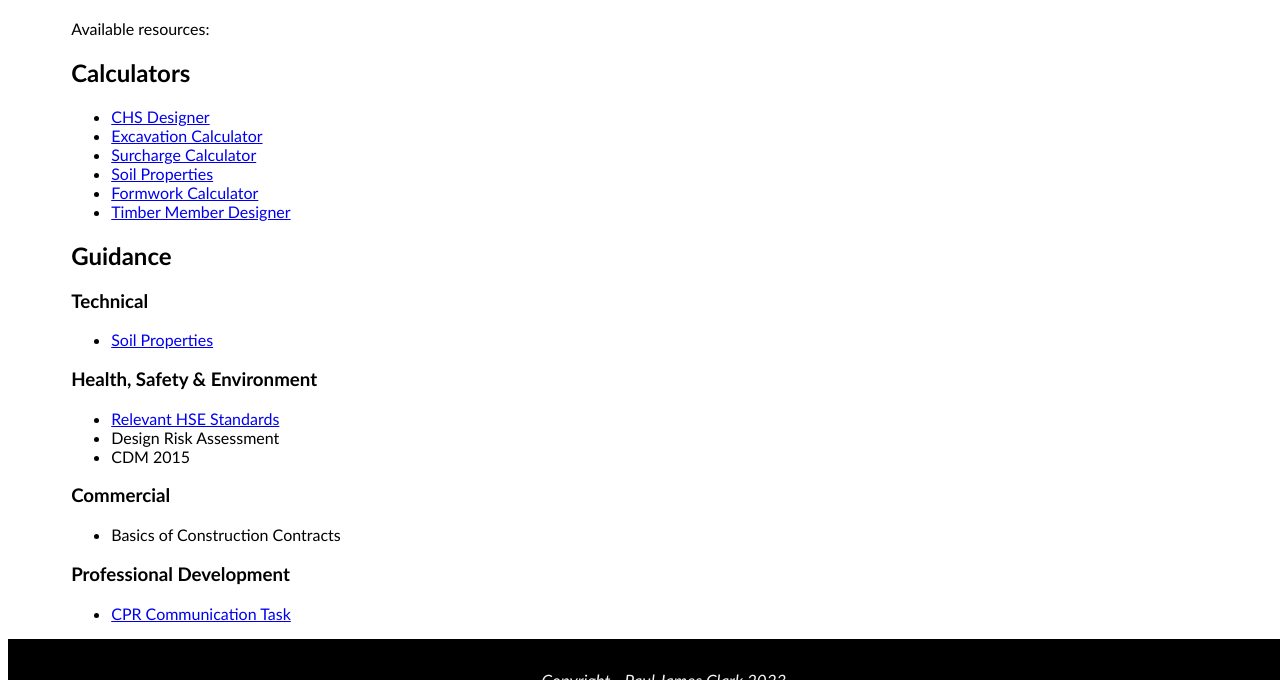
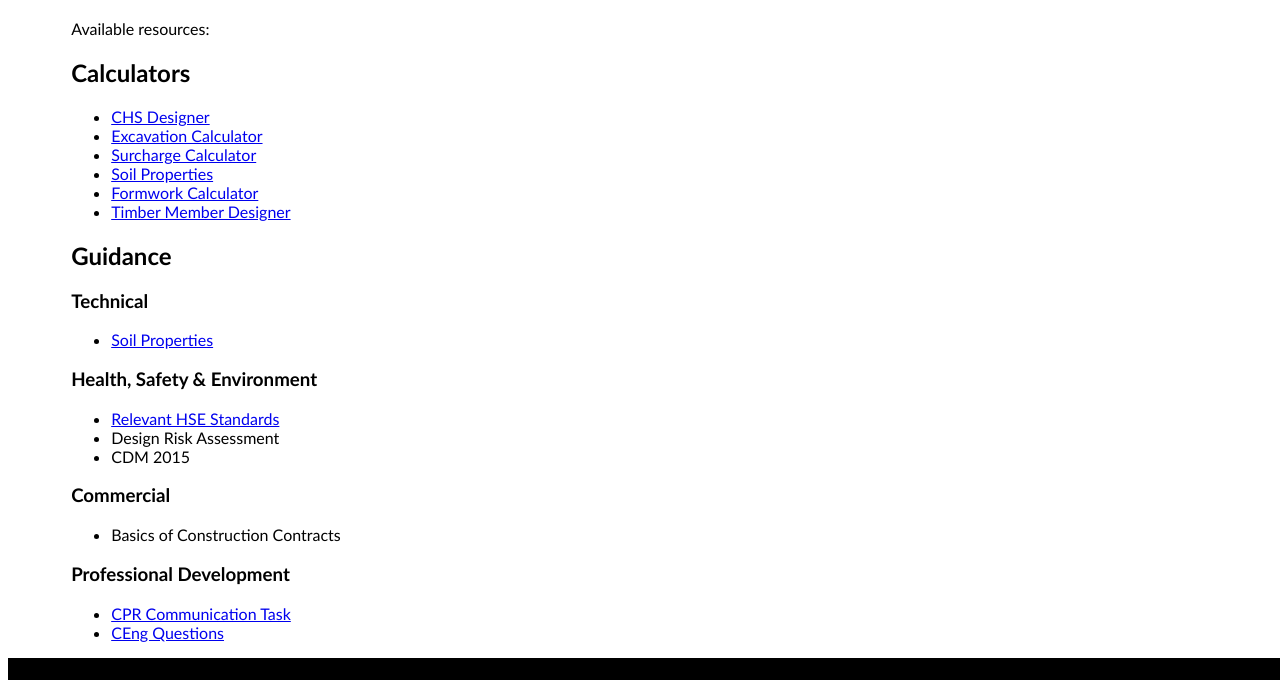
Before and after one commit to PaulJClark/PaulJClark.github.io, a plain HTML site: page index.html in a window 1280 px wide. Shown: the part 120-800 px from the top of the page. Drawn offline with Linux system fonts and the light colour scheme.

Commit message:
Update index.html

```diff
--- a/index.html
+++ b/index.html
@@ -56,6 +56,7 @@
         <h3>Professional Development</h3>
         <ul>
           <li><a href="communicationtask.html">CPR Communication Task</a></li>
+          <li><a href="ceng.html">CEng Questions</a></li>
         </ul>
 
 
```
